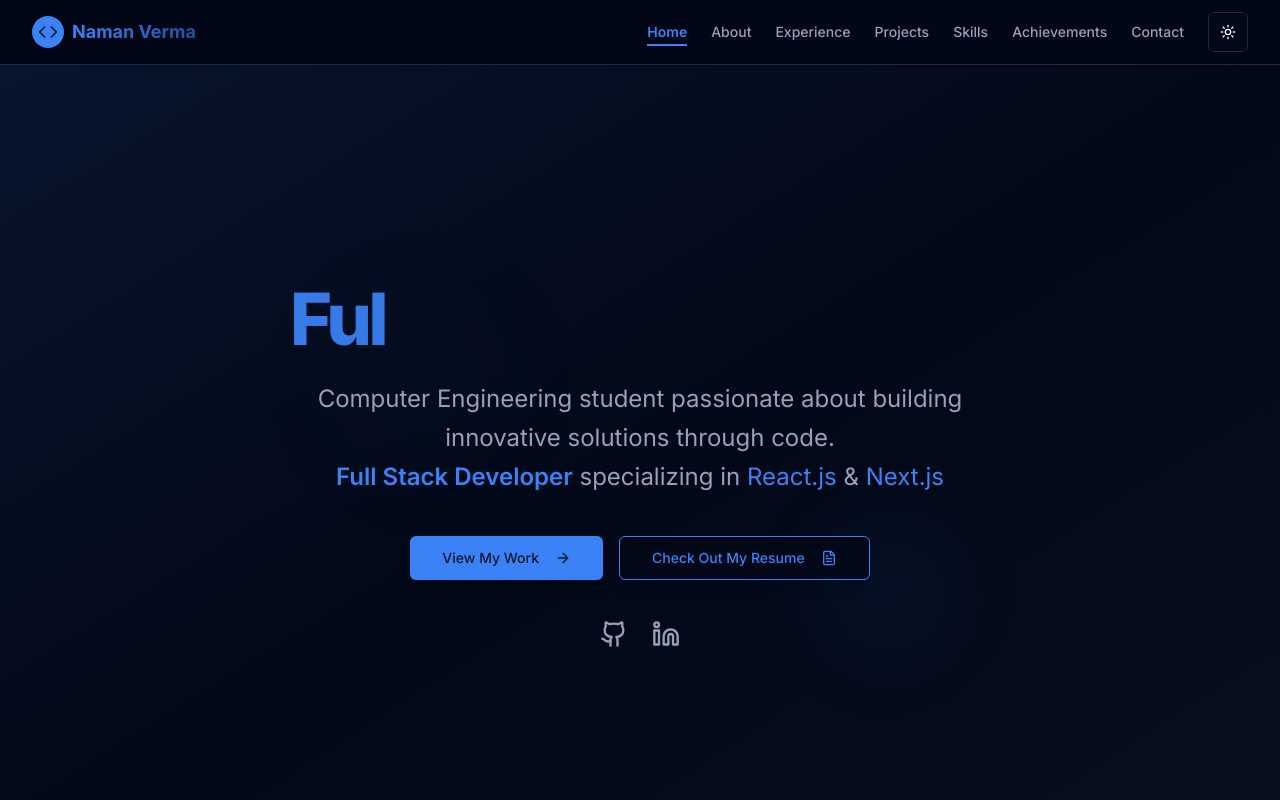
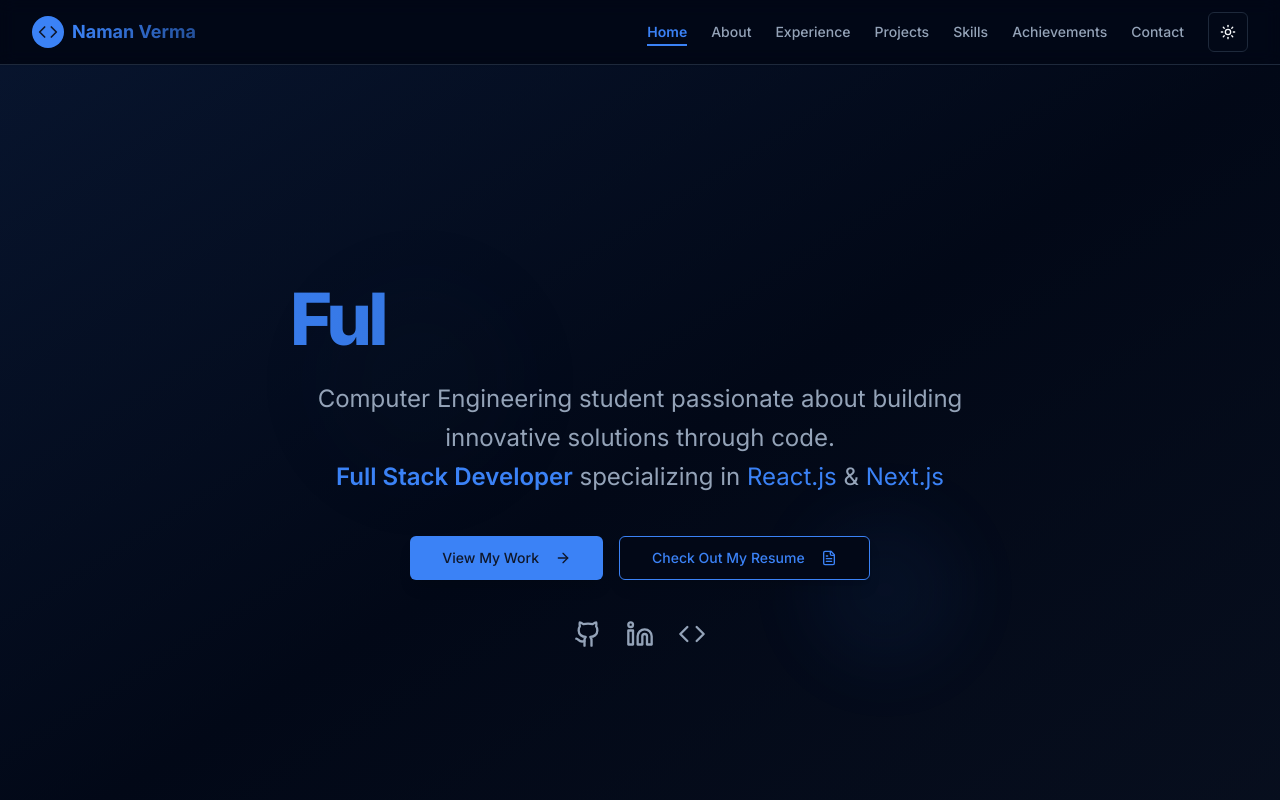
Before and after one commit to namanverma001/namanverma-portfolio, a Next.js app: page / in a window 1280 px wide. Shown: the top 800 px of the page. Built offline with nearby package versions, Linux system fonts and the light colour scheme.

Commit message:
leetcode added

```diff
--- a/app/page.tsx
+++ b/app/page.tsx
@@ -138,6 +138,9 @@ export default function Home() {
               </Link>
               <Link href="https://www.linkedin.com/in/naman-verma-824baa257/" className="text-muted-foreground hover:text-primary transition-colors">
                 <Linkedin className="h-7 w-7" />
+              </Link>
+              <Link href="https://leetcode.com/u/namanverma001/" className="text-muted-foreground hover:text-primary transition-colors">
+                <Code className="h-7 w-7" />
               </Link>
             </div>
           </div>
```
